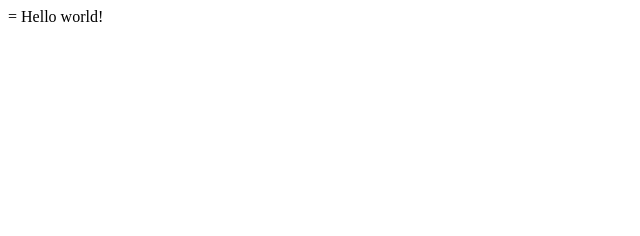
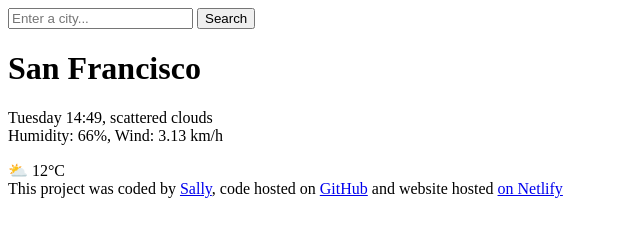
Before and after one commit to saallyyang/Week-7-Vanilla-Weather-Search-Homework, a plain HTML site: page index.html in a window 1280 px wide. Shown: the whole page, without its empty margins (0-640 px from the left). Drawn offline with Linux system fonts and the light colour scheme.

Commit message:
Updated HTML

```diff
--- a/index.html
+++ b/index.html
@@ -1,4 +1,4 @@
-=<!DOCTYPE html>
+<!DOCTYPE html>
 <html lang="en">
   <head>
     <meta charset="UTF-8" />
@@ -7,6 +7,38 @@
     <title>Document</title>
   </head>
   <body>
-    Hello world!
+    <header>
+      <form>
+        <input type="search" placeholder="Enter a city..." required />
+        <input type="submit" value="Search" />
+      </form>
+    </header>
+    <main>
+      <div>
+        <h1>San Francisco</h1>
+        <p>
+          Tuesday 14:49, scattered clouds
+          <br />
+          Humidity: 66%, Wind: 3.13 km/h
+        </p>
+      </div>
+      <div>⛅ 12&degC</div>
+    </main>
+    <footer>
+      This project was coded by
+      <a href="https://github.com/saallyyang" target="_blank"> Sally</a>, code
+      hosted on
+      <a
+        href="https://github.com/saallyyang/Week-7-Vanilla-Weather-Search-Homework"
+        target="_blank"
+        >GitHub</a
+      >
+      and website hosted
+      <a
+        href="https://main--vanilla-weather-search-app.netlify.app/"
+        target="_blank"
+        >on Netlify</a
+      >
+    </footer>
   </body>
 </html>
```
